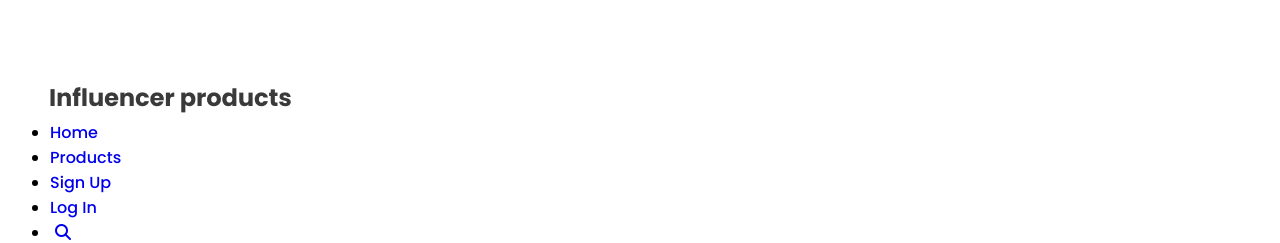
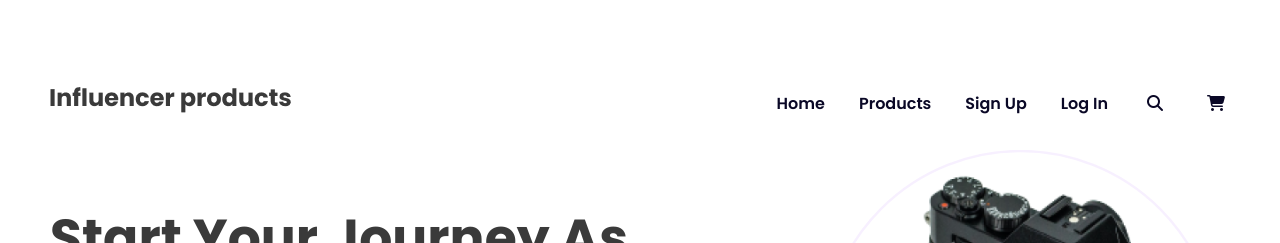
Before and after one commit to wdtahmid/influencer-gear, a plain HTML site: page index.html in a window 1280 px wide. Shown: the top 243 px of the page. Drawn offline with Linux system fonts and the light colour scheme.

Commit message:
navbar style add

```diff
--- a/index.html
+++ b/index.html
@@ -19,7 +19,7 @@
     <!-- top banner start -->
     <header>
         <div class="container">
-            <nav class="navabar">
+            <nav class="navbar">
                 <div class="navbar__container">
                     <div class="navbar__item logo">
                         <a href="#"><img src="images/logo.png" alt=""></a>
@@ -31,7 +31,7 @@
                             <li><a href="#">Sign Up</a></li>
                             <li><a href="#">Log In</a></li>
                             <li><a href="#"><i class="fas fa-search"></i></a></li>
-                            <li><a href="#"><i class="fas fa-shopping-cart"></i></a></li>
+                            <li class="shoping__cart"><a href="#"><i class="fas fa-shopping-cart"></i></a></li>
                         </ul>
                     </div>
                 </div>
--- a/style.css
+++ b/style.css
@@ -41,8 +41,32 @@ header {
     max-width: 1188px;
 }
 
-.navbar {}
+.navbar {
+    margin-bottom: 30px;
+}
 
+.navbar__container {
+    display: flex;
+    justify-content: space-between;
+    align-items: center;
+}
+
+.nav {}
+.nav ul {
+    display: flex;
+}
+.nav ul li {
+    list-style: none;
+    margin-right: 34px;
+}
+.nav ul li a {
+    color: #0A0826;
+    font-weight: 600;
+    font-size: 16px;
+}
+.nav ul li:last-child {
+    margin-right: 0;
+}
 .banner {
     display: grid;
     grid-template-columns: 1.5fr 1fr;
```
